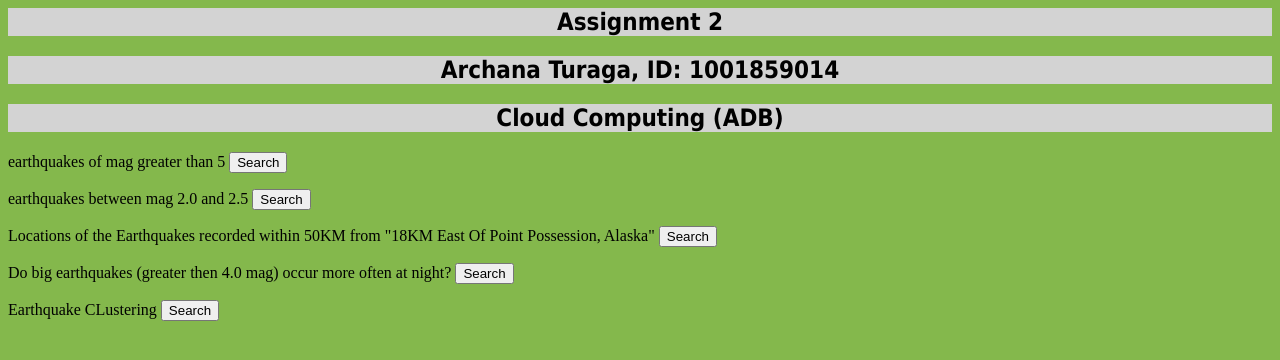
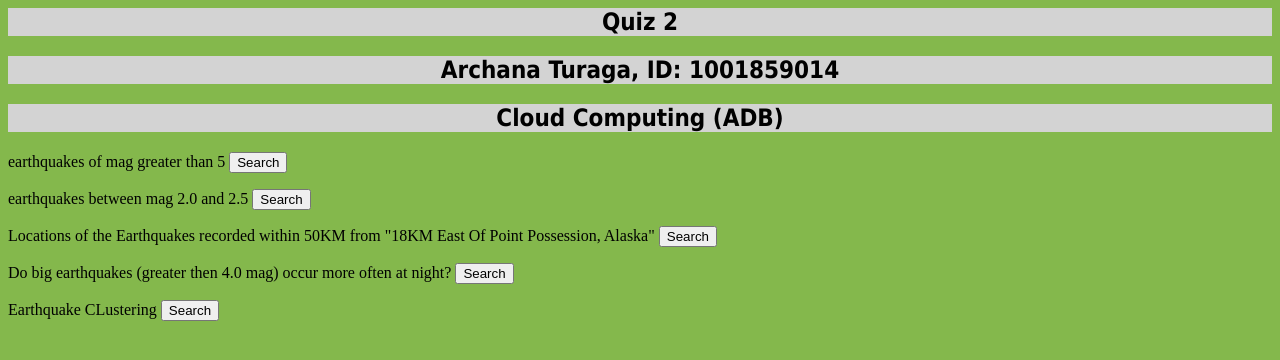
Before and after one commit to arcT9/test2, a Flask app: page / in a window 1280 px wide. Shown: the top 360 px of the page. Run offline with Flask 2, Linux system fonts and the light colour scheme.

Commit message:
Update home.html

```diff
--- a/templates/home.html
+++ b/templates/home.html
@@ -17,7 +17,7 @@ body {
 </head>
 <body>
    <div>
-<h2 style="background-color:LightGray;font-family:tahoma;text-align: center;">Assignment 2</h2>
+<h2 style="background-color:LightGray;font-family:tahoma;text-align: center;">Quiz 2</h2>
 <h2 style="background-color:LightGray;font-family:tahoma;text-align: center;">Archana Turaga, ID: 1001859014</h2>
 <h2 style="background-color:LightGray;font-family:tahoma;text-align: center;">Cloud Computing (ADB)</h2>
    </div>
```
